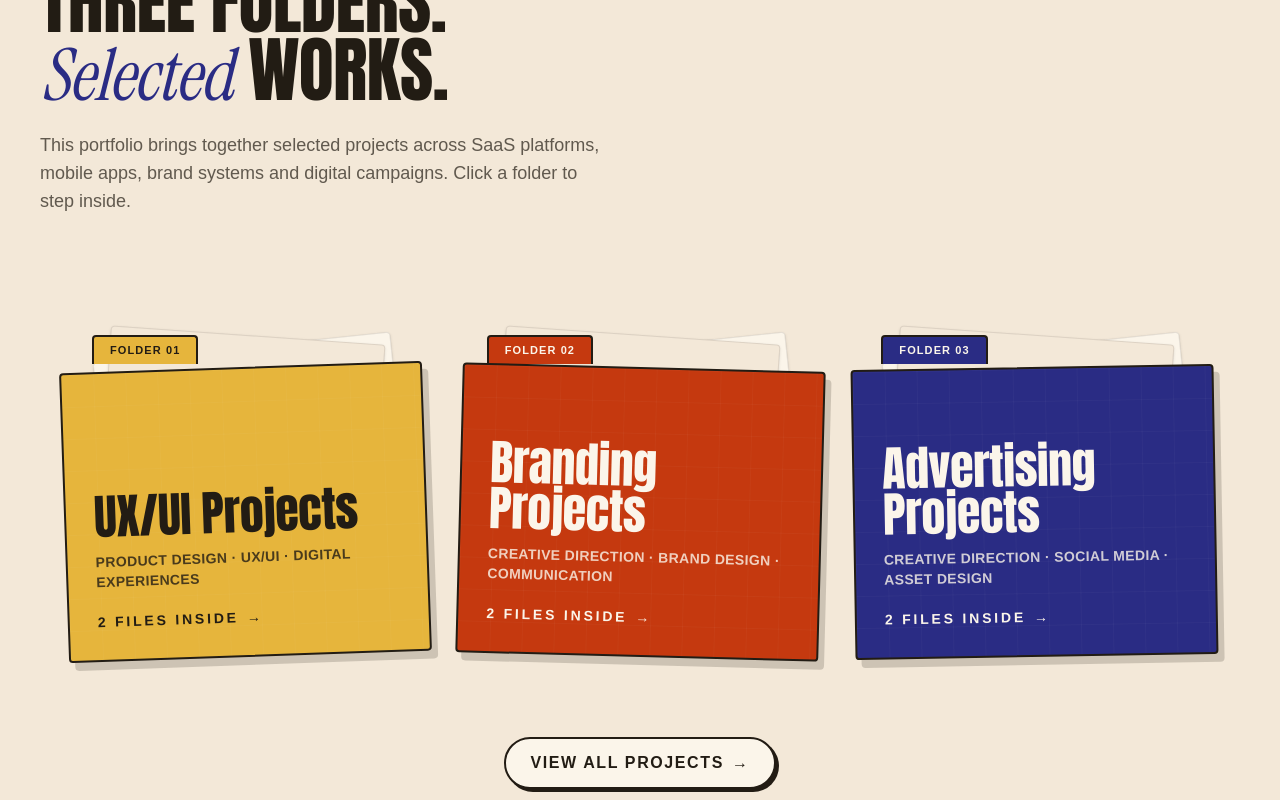
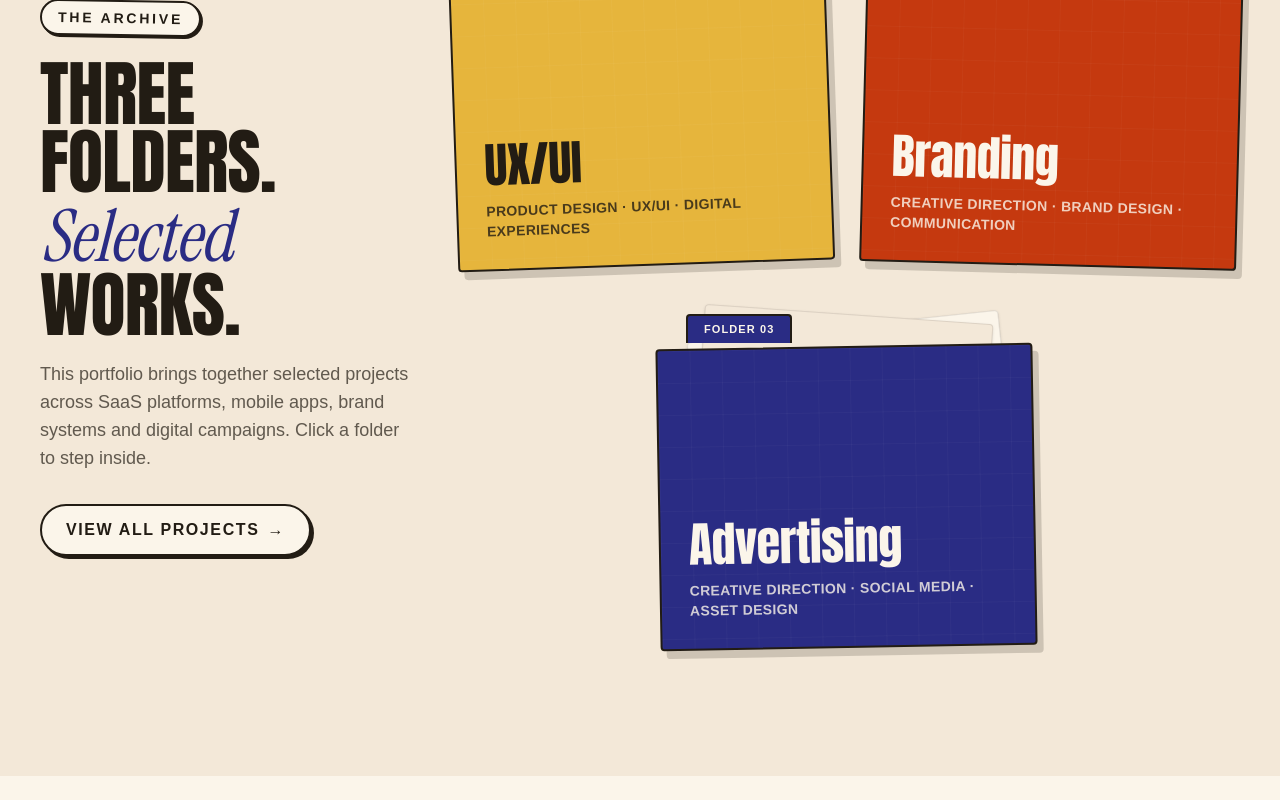
Before and after one commit to dianet-adan/didi-portfolio, a Next.js app: page / in a window 1280 px wide. Shown: the part 1020-1820 px from the top of the page. Built offline with nearby package versions, Linux system fonts and the light colour scheme; a web font is replaced by a local one.

Commit message:
Align archive text left with folders right and simplify folder labels
Two-column layout: heading, intro and the View all projects button
sit on the left, the three folders on the right. Folder cards now
show short labels (UX/UI, Branding, Advertising) without the
"files inside" line.

```diff
--- a/src/components/ArchiveSection.tsx
+++ b/src/components/ArchiveSection.tsx
@@ -8,12 +8,14 @@ import FolderCard from "./FolderCard";
 export default function ArchiveSection() {
   return (
     <section id="archive" className="relative px-5 md:px-10 py-24 md:py-32 bg-cream">
+      <div className="max-w-7xl mx-auto grid grid-cols-1 lg:grid-cols-12 gap-14 lg:gap-10 items-center">
+        {/* text zone, left */}
         <motion.div
           initial={{ opacity: 0, y: 30 }}
           whileInView={{ opacity: 1, y: 0 }}
           viewport={{ once: true, amount: 0.4 }}
           transition={{ duration: 0.7 }}
-        className="max-w-3xl mb-16 md:mb-24"
+          className="lg:col-span-4"
         >
           <span className="inline-block font-body font-bold text-xs md:text-sm uppercase tracking-[0.2em] bg-paper border-2 border-ink rounded-full px-4 py-1.5 rotate-1 shadow-[2px_2px_0_var(--ink)] mb-6">
             The Archive
@@ -31,28 +33,23 @@ export default function ArchiveSection() {
             platforms, mobile apps, brand systems and digital campaigns. Click a
             folder to step inside.
           </p>
-      </motion.div>
-
-      <div className="grid grid-cols-1 md:grid-cols-3 gap-x-8 gap-y-16 max-w-6xl mx-auto pt-6">
-        {folders.map((folder, i) => (
-          <FolderCard key={folder.id} folder={folder} index={i} />
-        ))}
-      </div>
-
-      <motion.div
-        initial={{ opacity: 0, y: 20 }}
-        whileInView={{ opacity: 1, y: 0 }}
-        viewport={{ once: true, amount: 0.4 }}
-        transition={{ duration: 0.6, delay: 0.2 }}
-        className="flex justify-center mt-16 md:mt-20"
-      >
           <Link
             href="/projects"
-          className="inline-flex items-center gap-2 font-body font-extrabold uppercase tracking-widest text-sm md:text-base border-2 border-ink rounded-full px-6 py-3 bg-paper shadow-[3px_3px_0_var(--ink)] hover:translate-x-0.5 hover:translate-y-0.5 hover:shadow-[1px_1px_0_var(--ink)] transition-all"
+            className="mt-8 inline-flex items-center gap-2 font-body font-extrabold uppercase tracking-widest text-sm md:text-base border-2 border-ink rounded-full px-6 py-3 bg-paper shadow-[3px_3px_0_var(--ink)] hover:translate-x-0.5 hover:translate-y-0.5 hover:shadow-[1px_1px_0_var(--ink)] transition-all"
           >
             View all projects <span aria-hidden="true">&rarr;</span>
           </Link>
         </motion.div>
+
+        {/* folders zone, right */}
+        <div className="lg:col-span-8 grid grid-cols-1 sm:grid-cols-2 gap-x-8 gap-y-12 pt-6">
+          {folders.map((folder, i) => (
+            <div key={folder.id} className={i === 2 ? "sm:col-span-2 sm:max-w-[calc(50%-1rem)] sm:mx-auto sm:w-full" : ""}>
+              <FolderCard folder={folder} index={i} />
+            </div>
+          ))}
+        </div>
+      </div>
     </section>
   );
 }
--- a/src/components/FolderCard.tsx
+++ b/src/components/FolderCard.tsx
@@ -54,16 +54,10 @@ export default function FolderCard({
         >
           <div className="grid-paper-dark absolute inset-0 opacity-40 pointer-events-none" />
           <h3 className="font-display text-3xl md:text-5xl leading-[0.95] relative">
-            {folder.title}
+            {folder.title.replace(/ Projects$/, "")}
           </h3>
           <p className="text-xs md:text-sm font-bold uppercase tracking-wide mt-3 relative opacity-80">
             {folder.subtitle}
-          </p>
-          <p className="mt-5 text-xs md:text-sm font-extrabold uppercase tracking-[0.2em] relative flex items-center gap-2">
-            {folder.projects.length} files inside
-            <span className="inline-block transition-transform duration-300 group-hover:translate-x-1">
-              →
-            </span>
           </p>
 
           {/* hover label */}
```
Lines whose indentation alone changed are shown as unchanged.
